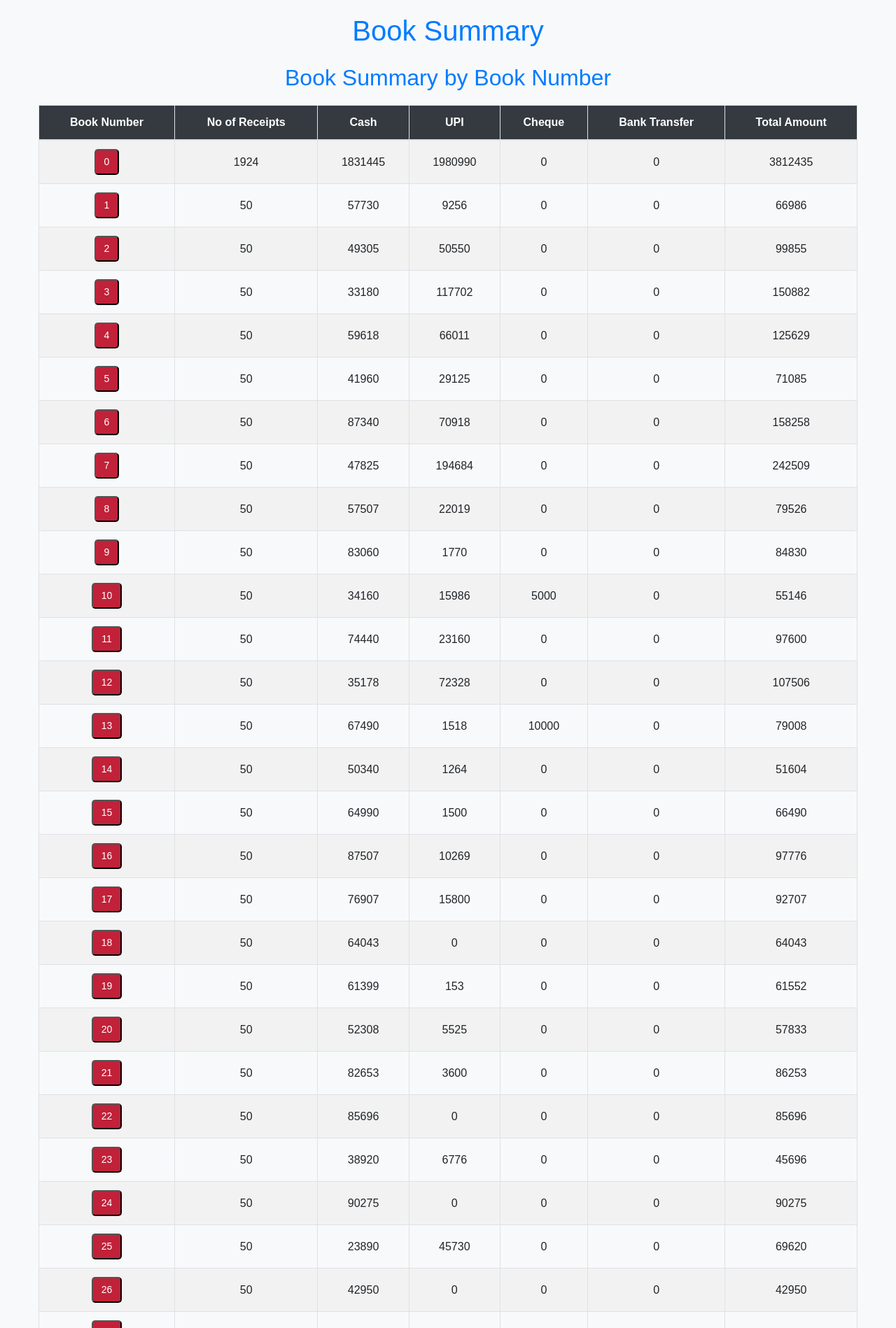
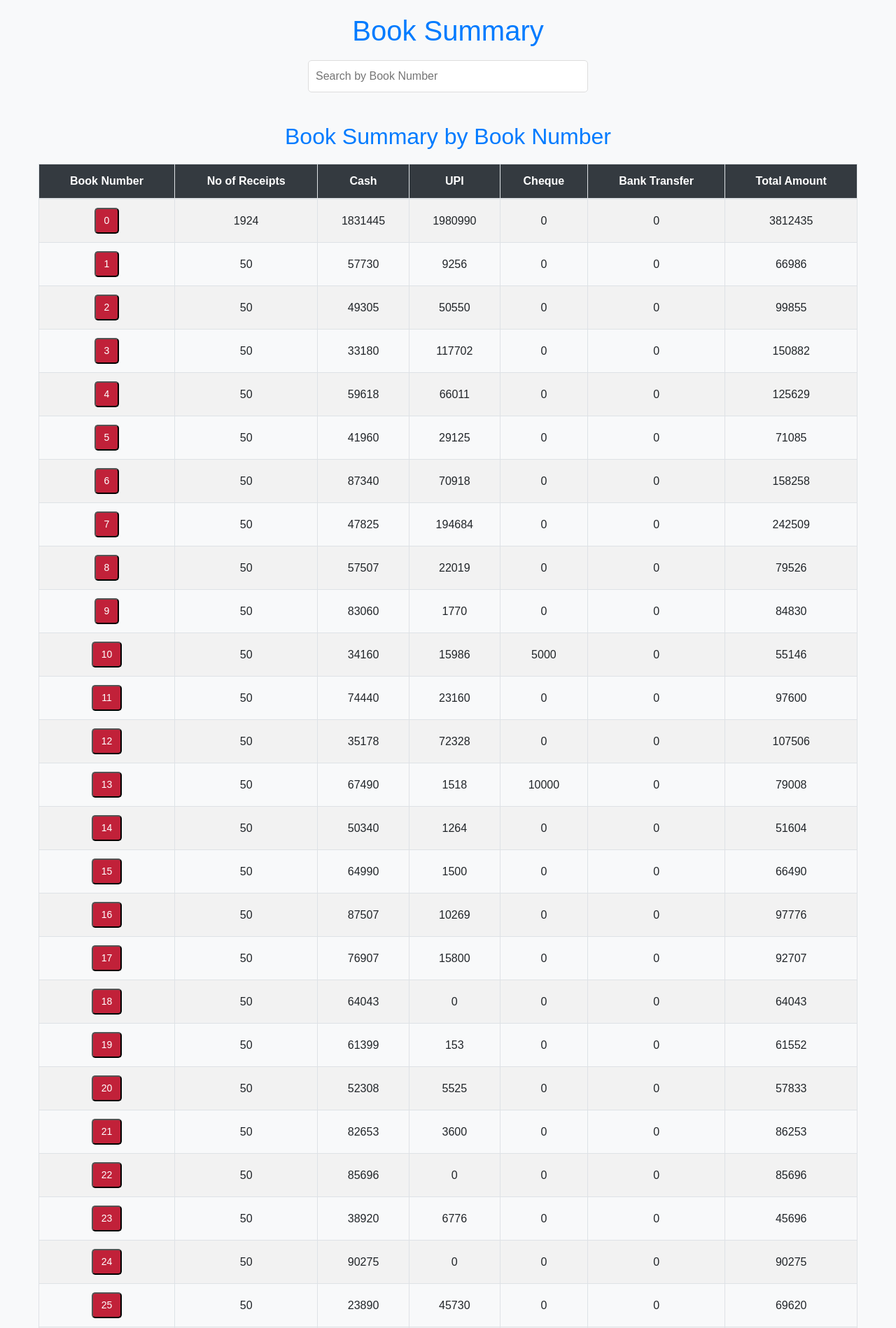
Before and after one commit to iauth2024/Al-Ashraf-Accounts, a Django app: page /book-summary/ in a window 1280 px wide. Shown: the top 1898 px of the page at 70% size. Run offline with Django 5.2, Linux system fonts and the light colour scheme; data comes from the database, SQL or seed files in the repository; both versions use the stored data as it was after the commit; some libraries are stand-ins or nearby versions.

Commit message:
receipts added today

```diff
--- a/accounts/templates/book_summary.html
+++ b/accounts/templates/book_summary.html
@@ -37,8 +37,8 @@
         .btn-book-number {
             background-color: #c12139;
             color: white;
-            font-size: 14px;  /* Decreased font size */
-            padding: 6px 12px;  /* Reduced padding */
+            font-size: 14px;
+            padding: 6px 12px;
             border-radius: 5px;
             cursor: pointer;
             transition: background-color 0.3s ease;
@@ -53,15 +53,28 @@
             max-width: 1200px;
             margin: 0 auto;
         }
+        .search-input {
+            width: 100%;
+            max-width: 400px;
+            margin: 10px auto 20px;
+            padding: 10px;
+            border: 1px solid #ddd;
+            border-radius: 5px;
+        }
     </style>
 </head>
 <body>
     <div class="container">
         <h1 class="text-center">Book Summary</h1>
 
+        <!-- Search Bar -->
+        <div class="text-center">
+            <input type="text" id="searchInput" class="search-input" placeholder="Search by Book Number">
+        </div>
+
         <!-- Book Summary Table -->
         <h2 class="text-center mt-4">Book Summary by Book Number</h2>
-        <table class="table table-striped table-bordered">
+        <table class="table table-striped table-bordered" id="bookTable">
             <thead>
                 <tr>
                     <th>Book Number</th>
@@ -95,5 +108,22 @@
     <script src="https://code.jquery.com/jquery-3.5.1.slim.min.js"></script>
     <script src="https://cdn.jsdelivr.net/npm/@popperjs/core@2.9.3/dist/umd/popper.min.js"></script>
     <script src="https://stackpath.bootstrapcdn.com/bootstrap/4.5.2/js/bootstrap.min.js"></script>
+
+    <!-- JavaScript for Search Functionality -->
+    <script>
+        document.getElementById('searchInput').addEventListener('keyup', function() {
+            const searchValue = this.value.toLowerCase();
+            const tableRows = document.querySelectorAll('#bookTable tbody tr');
+
+            tableRows.forEach(row => {
+                const bookNumber = row.cells[0].textContent.toLowerCase();
+                if (bookNumber.includes(searchValue)) {
+                    row.style.display = '';
+                } else {
+                    row.style.display = 'none';
+                }
+            });
+        });
+    </script>
 </body>
 </html>
```
Also changed, not shown: db.sqlite3.
